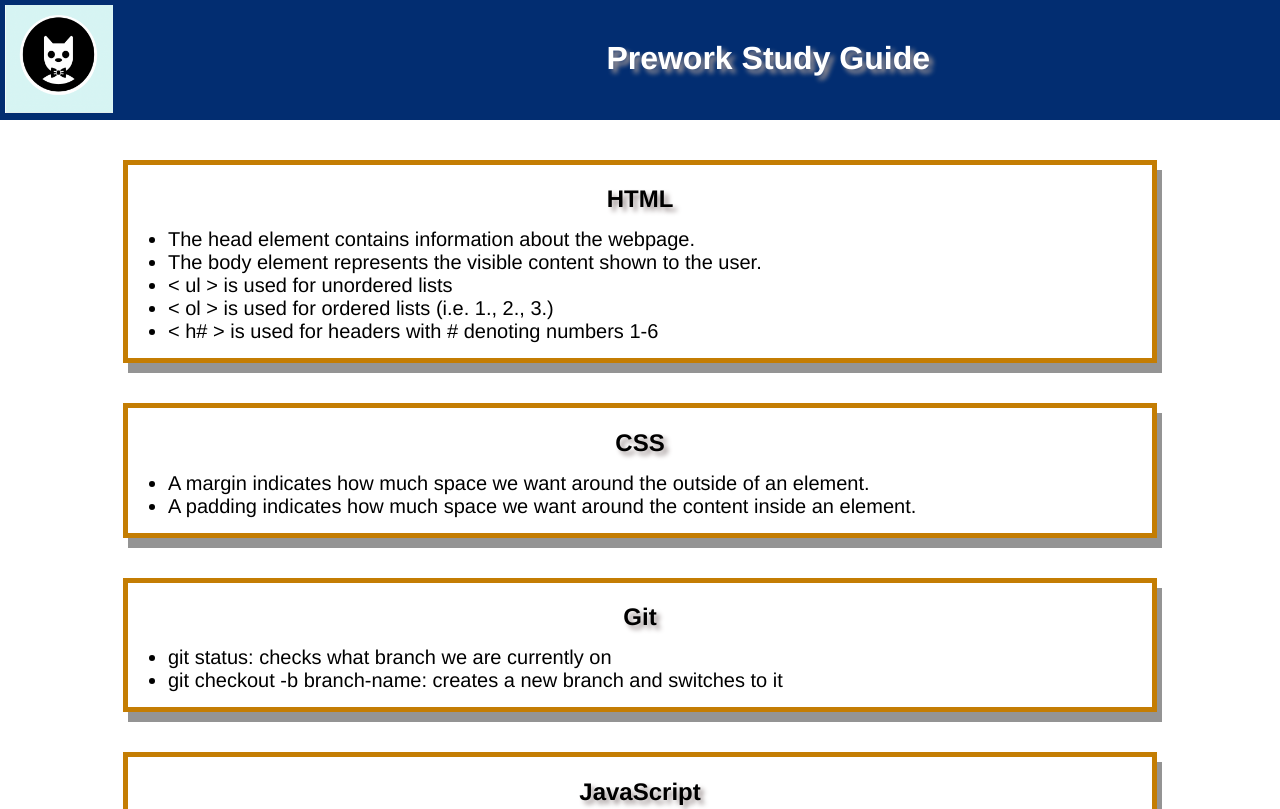
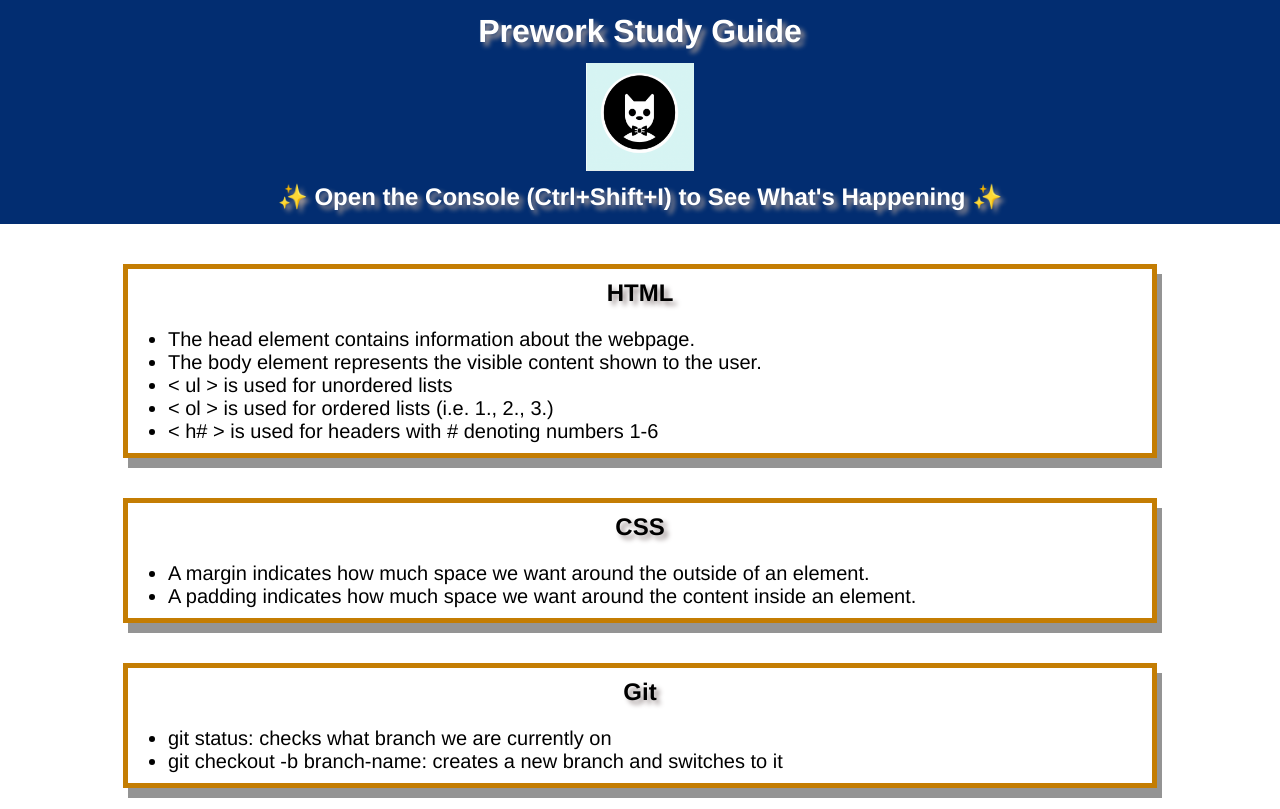
Before and after one commit to itsa-me-dea/prework-study-guide, a plain HTML site: page index.html in a window 1280 px wide. Shown: the top 809 px of the page. Drawn offline with Linux system fonts and the light colour scheme.

Commit message:
added javascript + edits

```diff
--- /dev/null
+++ b/assets/script.js
@@ -0,0 +1,23 @@
+var topics = ['HTML', 'CSS', 'Git', 'JavaScript'];
+for(var x = 0; x < topics.length; x++) {
+  console.log(topics[x]);
+}
+
+/*
+if (topic === 'JavaScipt') {
+  console.log("Let's study HTML!");
+} else if (topic === 'CSS') {
+  console.log("Let's study CSS!");
+} else if (topic === 'Git') {
+  console.log("Let's study Git!");
+} else if (topic === 'JavaScript') {
+  console.log("Let's study JavaScript!");
+} else {
+  console.log('Please try again!');
+}
+
+var shapes = ["triangle", "square", "pentagon", "circle"];
+for(var x = 0; x < shapes.length; x++) {
+ console.log(shapes[x]);
+}
+*/
--- a/assets/style.css
+++ b/assets/style.css
@@ -7,7 +7,7 @@
    header,
    footer {
     width: 100%;
-    height: 120px;
+    height: auto;
     background-color: rgb(2, 45, 113);
     color: white;
    }
@@ -16,35 +16,31 @@
    h2 {
     text-align: center;
     text-shadow: 4px 4px 5px #9f9595;
+    padding-block: 1%;
    }
 
    h1 {
     height: auto;
     width: auto;
-    margin: 40px 350px 0px 0;
-    float:right;
-   }
-
-   h2 {
-    padding-top: 2%;
    }
 
    img {
     display: block;
     height: 108px;
     width: 108px;
-    margin: 5px;
-    float:left;
+    margin-left: auto;
+    margin-right: auto;
    }
 
    ul {
-    padding: 15px;
+    padding-top: 1%;
+    padding-bottom: 1%;
     padding-left: 40px;
     font-size: 20px;
    }
 
    p {
-    padding-top: 5%;
+    padding-block: 2%;
     text-align: center;
     font-size: 30px;
    }
--- a/index.html
+++ b/index.html
@@ -11,6 +11,7 @@
     <header id="top">
       <h1>Prework Study Guide</h1>
       <img src="./assets/bowtie-cat.png" alt="Profile image of cat wearing a bow tie." />
+      <h2>✨ Open the Console (Ctrl+Shift+I) to See What's Happening ✨</h2>
     </header>
     <main>
       <section class="card" id="html-section">
@@ -58,5 +59,6 @@
     <footer>
       <p>I can kinda code!</p>
     </footer>
+    <script src="./assets/script.js"></script>
   </body>
 </html>
```
